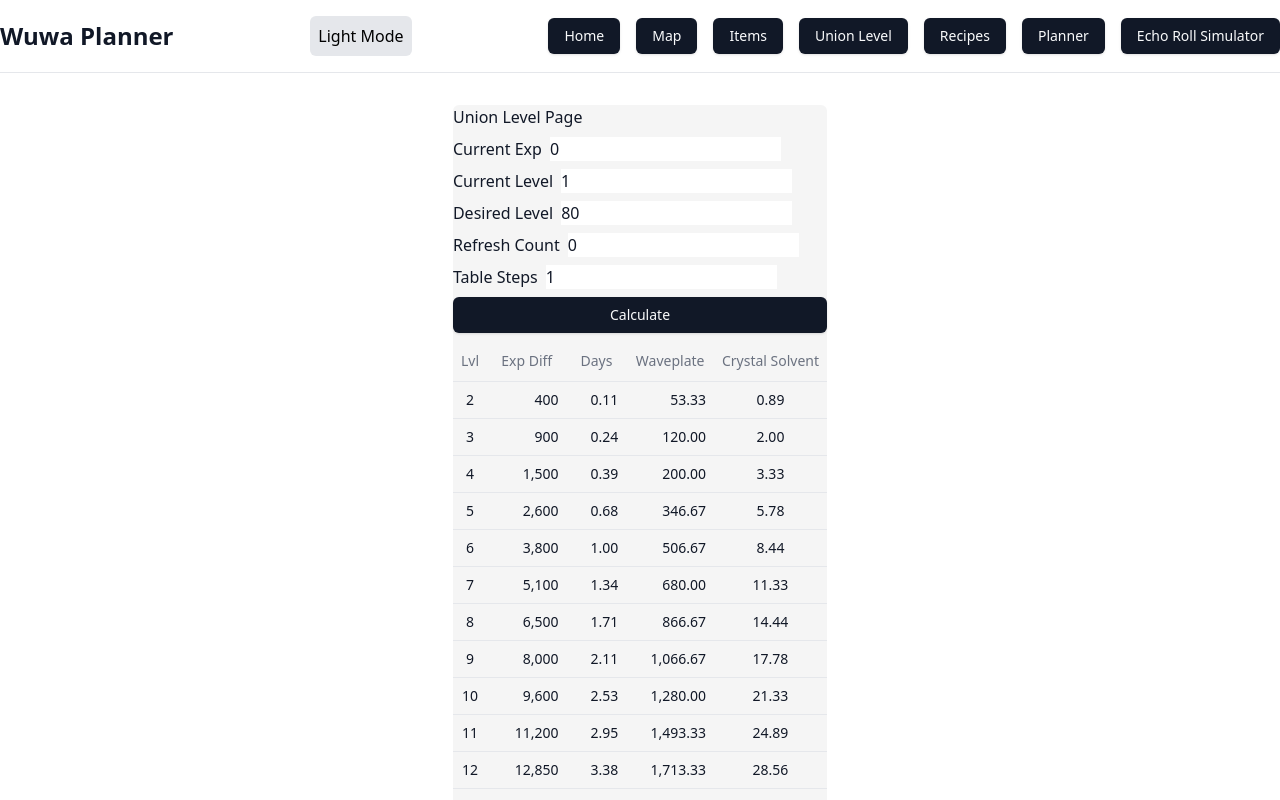
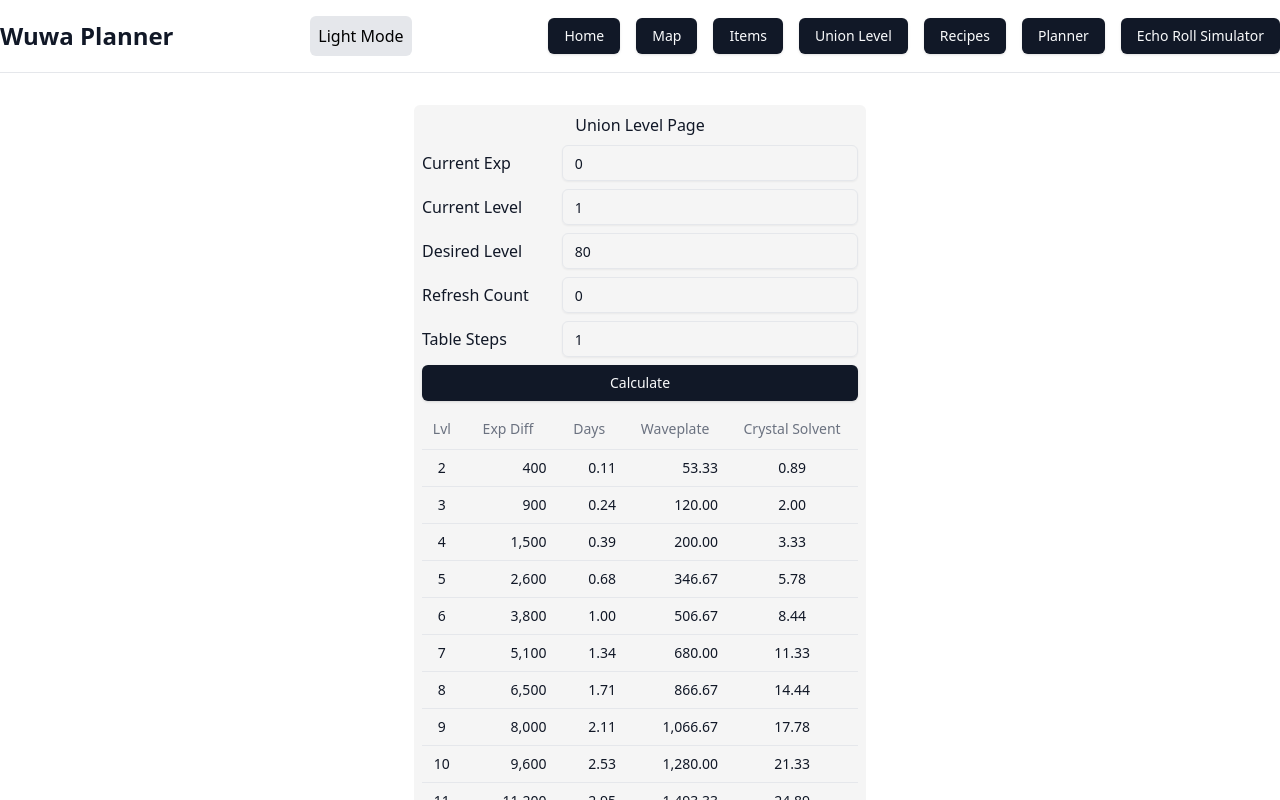
Before and after one commit to mcpie87/WaveTools, a Next.js app: page /union-level in a window 1280 px wide. Both pictures are taken after a click on the button "Calculate". Shown: the top 800 px of the page. Built offline with nearby package versions, Linux system fonts and the light colour scheme.

Commit message:
style fix for union level page

```diff
--- a/src/app/union-level/page.tsx
+++ b/src/app/union-level/page.tsx
@@ -8,6 +8,7 @@ import LocalStorageService from "@/services/LocalStorageService";
 import { UnionLevelPageData } from "@/types/unionLevelDataTypes";
 import { useEffect } from "react";
 import { Table, TableBody, TableCell, TableHead, TableHeader, TableRow } from "@/components/ui/table";
+import { Input } from "@/components/ui/input";
 
 const storageService = new LocalStorageService("union_levels");
 
@@ -91,8 +92,8 @@ export default function UnionLevelPage() {
   };
 
   return (
-    <div className="bg-base-200 rounded-md flex flex-col gap-2 w-fit m-auto">
-      <h1>Union Level Page</h1>
+    <div className="bg-base-200 rounded-md flex flex-col gap-2 w-fit m-auto p-2">
+      <h1 className="text-center">Union Level Page</h1>
       <div className="bg-base-200 flex flex-col gap-2">
         <form className="flex flex-col gap-2">
           {[
@@ -102,9 +103,9 @@ export default function UnionLevelPage() {
             ["Refresh Count", "refreshCount", unionLevelData.refreshCount, updateRefreshCount],
             ["Table Steps", "tableSteps", unionLevelData.tableSteps, updateTableSteps],
           ].map(([label, field, value, onChange]) => (
-            <div key={field as string} className="flex flex-row gap-2">
-              <label htmlFor={field as string}>{label as string}</label>
-              <input
+            <div key={field as string} className="flex flex-row gap-2 justify-center items-center">
+              <label className="w-[200px]" htmlFor={field as string}>{label as string}</label>
+              <Input
                 type="number"
                 id={field as string}
                 value={value as number}
```
